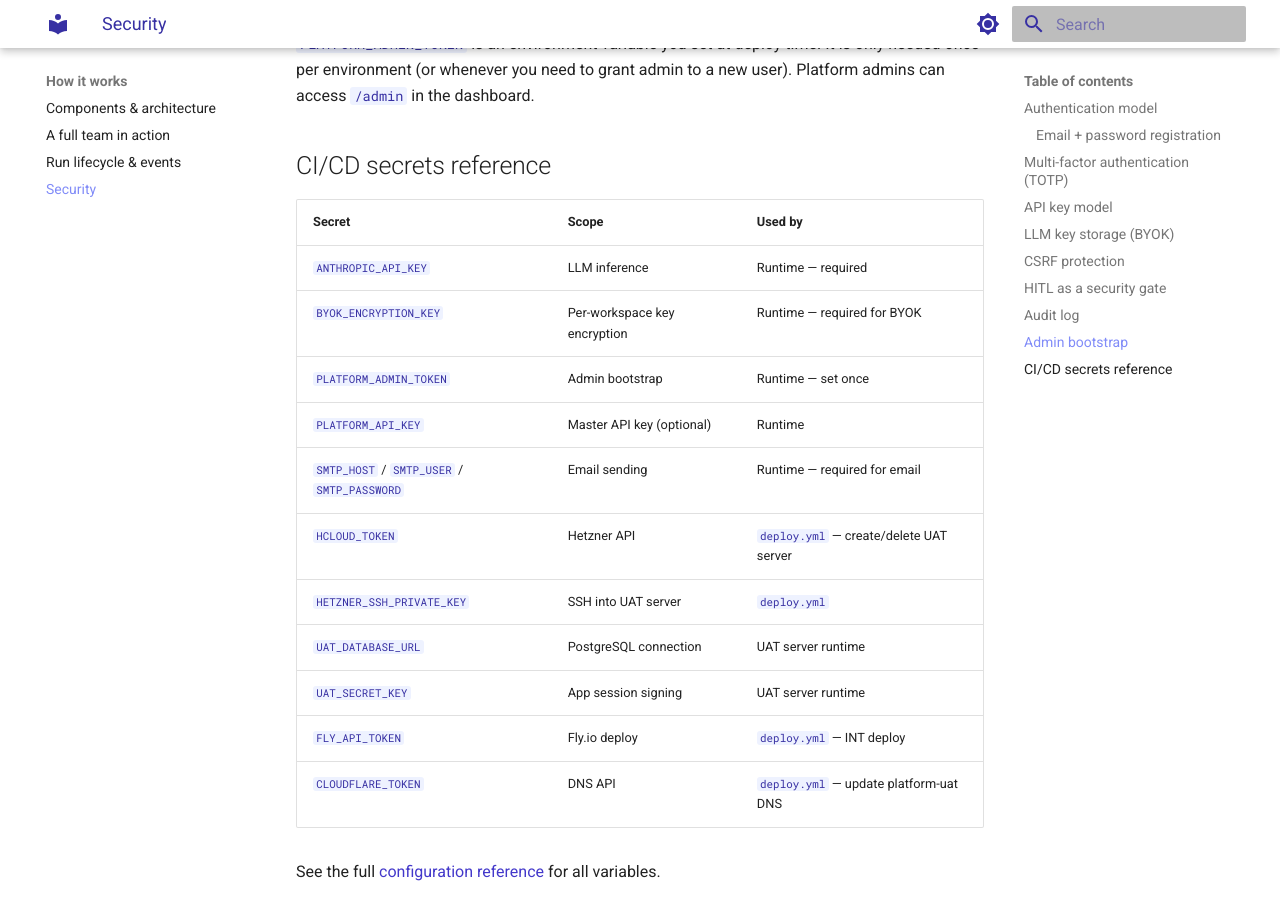
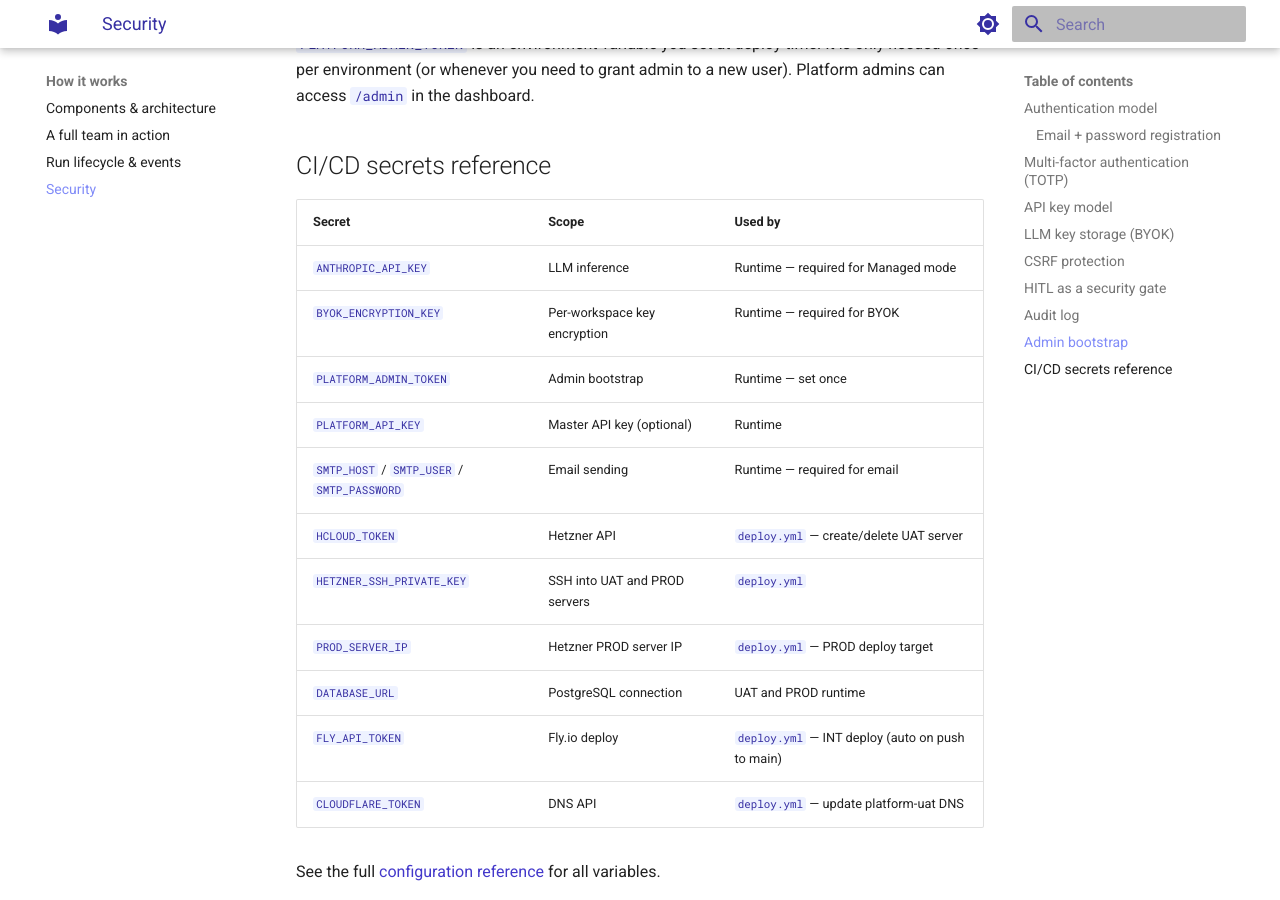
Before and after one commit to iagop03/antcrew-docs, an MkDocs documentation site: the page built from docs/architecture/security.md, in a window 1280 px wide and 900 px high, scrolled down 2469 px. Built offline with MkDocs 1.6.1 and Material for MkDocs 9.7.7, drawn with Linux system fonts in a browser that asks for light colours; some of the changed text lies outside the part shown.

Commit message:
fix(docs): correct model string and security.md infra references
getting-started.md: "claude:claude-sonnet-5" → "claude-sonnet-5". The
colon-prefixed form passes _KNOWN_MODEL_PREFIXES validation (starts with
"claude") but feeds the colon into AnthropicModel(model=...), which the
Anthropic API rejects. Claude model strings need no prefix in build_llm().

security.md:
- LLM key storage: replace "Fly/Cloud Run instance" with accurate
  "Hetzner (PROD) / Fly.io (INT)" description
- Secrets table: add PROD_SERVER_IP (deploy.yml uses it for PROD SSH target);
  correct HETZNER_SSH_PRIVATE_KEY scope to "UAT and PROD"; clarify DATABASE_URL
  replaces the stale UAT_DATABASE_URL / UAT_SECRET_KEY entries.

Co-Authored-By: Claude Sonnet 4.6 <noreply@anthropic.com>

```diff
--- a/docs/architecture/security.md
+++ b/docs/architecture/security.md
@@ -41,7 +41,7 @@ MFA can be disabled at any time via `POST /auth/mfa/disable` (requires CSRF toke
 
 ## LLM key storage (BYOK)
 
-Per-workspace LLM provider keys are encrypted at rest using Fernet (AES-128-CBC) under `BYOK_ENCRYPTION_KEY`. The encryption key is an environment variable on the Fly/Cloud Run instance — it is never transmitted over the network.
+Per-workspace LLM provider keys are encrypted at rest using Fernet (AES-128-CBC) under `BYOK_ENCRYPTION_KEY`. The encryption key is an environment variable on the server — Hetzner for PROD, Fly.io for INT — it is never transmitted over the network.
 
 A single `BYOK_ENCRYPTION_KEY` protects all workspaces on the same instance. For workspaces requiring HSM-grade isolation, self-host with a KMS integration.
 
@@ -78,16 +78,16 @@ curl -X POST https://your-platform.example.com/admin/make-admin \
 
 | Secret | Scope | Used by |
 |---|---|---|
-| `ANTHROPIC_API_KEY` | LLM inference | Runtime — required |
+| `ANTHROPIC_API_KEY` | LLM inference | Runtime — required for Managed mode |
 | `BYOK_ENCRYPTION_KEY` | Per-workspace key encryption | Runtime — required for BYOK |
 | `PLATFORM_ADMIN_TOKEN` | Admin bootstrap | Runtime — set once |
 | `PLATFORM_API_KEY` | Master API key (optional) | Runtime |
 | `SMTP_HOST` / `SMTP_USER` / `SMTP_PASSWORD` | Email sending | Runtime — required for email |
 | `HCLOUD_TOKEN` | Hetzner API | `deploy.yml` — create/delete UAT server |
-| `HETZNER_SSH_PRIVATE_KEY` | SSH into UAT server | `deploy.yml` |
-| `UAT_DATABASE_URL` | PostgreSQL connection | UAT server runtime |
-| `UAT_SECRET_KEY` | App session signing | UAT server runtime |
-| `FLY_API_TOKEN` | Fly.io deploy | `deploy.yml` — INT deploy |
+| `HETZNER_SSH_PRIVATE_KEY` | SSH into UAT and PROD servers | `deploy.yml` |
+| `PROD_SERVER_IP` | Hetzner PROD server IP | `deploy.yml` — PROD deploy target |
+| `DATABASE_URL` | PostgreSQL connection | UAT and PROD runtime |
+| `FLY_API_TOKEN` | Fly.io deploy | `deploy.yml` — INT deploy (auto on push to main) |
 | `CLOUDFLARE_TOKEN` | DNS API | `deploy.yml` — update platform-uat DNS |
 
 See the full [configuration reference](../platform/configuration.md) for all variables.
```
Also changed, not shown: docs/platform/getting-started.md (+1 -1 lines).
